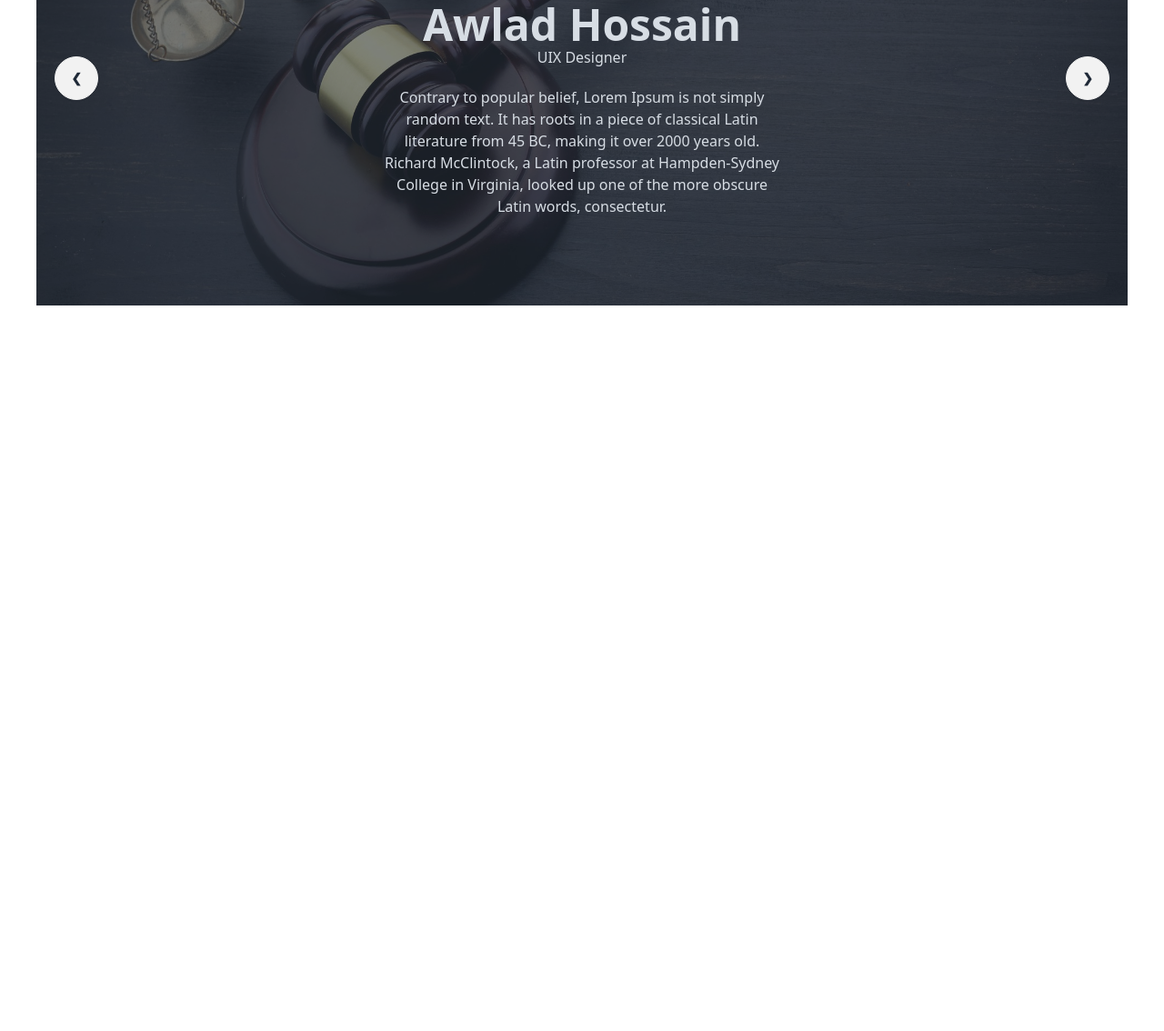
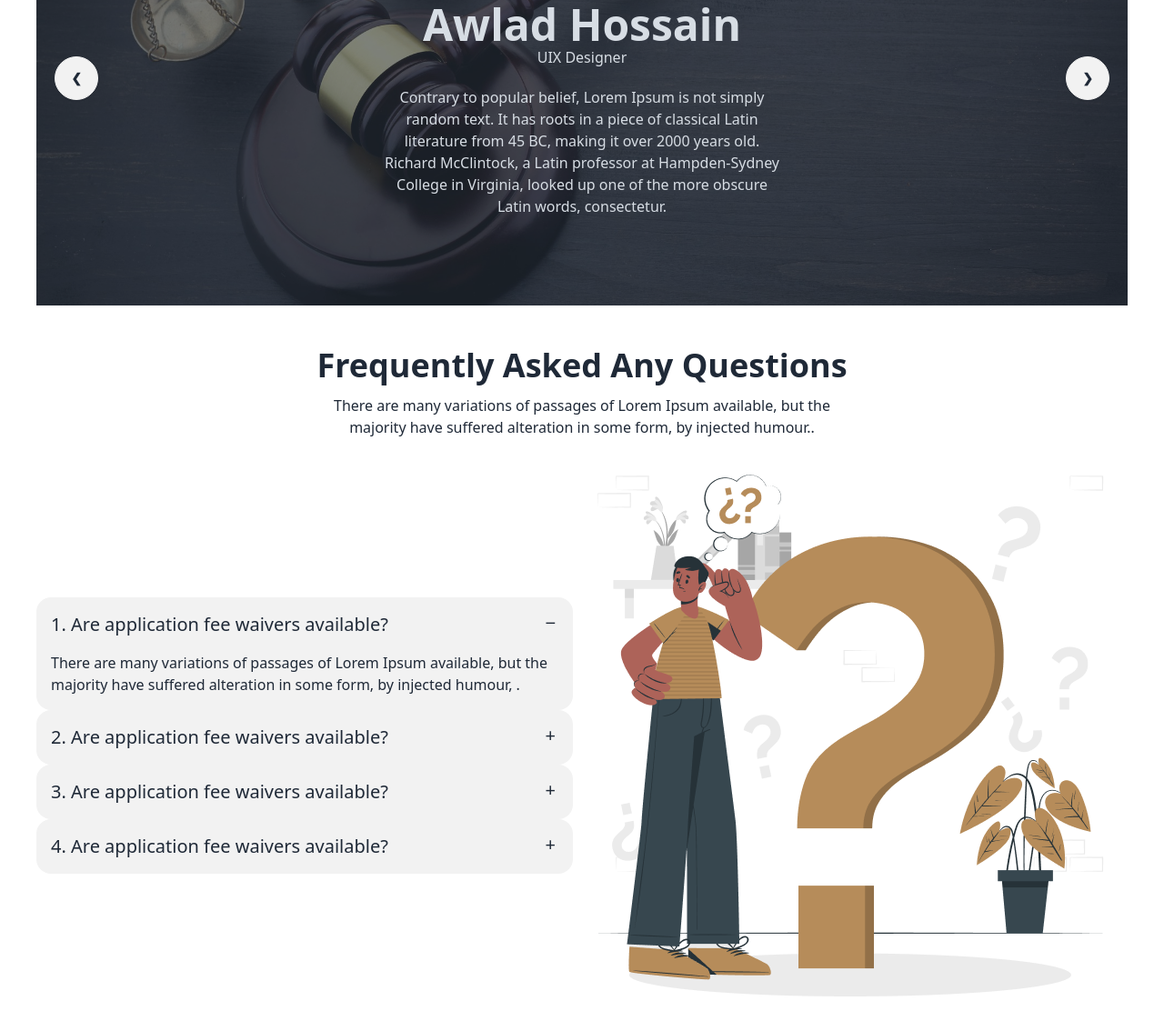
Before and after one commit to shorot-chicham/responsive-legal-solution-with-daisyUI, a plain HTML site: page index.html in a window 1280 px wide. Shown: the part 1950-3084 px from the top of the page at 91% size. Before the commit the page ends 2332 px from the top, so only its background shows below. Drawn offline with nearby package versions, Linux system fonts and the light colour scheme.

Commit message:
added FAQ container in the page

```diff
--- a/index.html
+++ b/index.html
@@ -144,7 +144,7 @@
         <div class="lg:mx-10 mx-3 mb-10">
             <div class="mb-10">
                 <h1 class="text-center text-4xl font-extrabold mb-3">The Legal Practice Area</h1>
-                <p class="text-center w-1/2 mx-auto">There are many variations of passages of Lorem Ipsum available, but
+                <p class="text-center lg:w-1/2 mx-auto">There are many variations of passages of Lorem Ipsum available, but
                     the majority have suffered alteration in some form, by injected humour.</p>
             </div>
             <div class="grid grid-cols-1 md:grid-cols-2 lg:grid-cols-3 justify-center items-center gap-4">
@@ -226,7 +226,8 @@
         <div class="lg:mx-10 mx-3 mb-10">
             <div class="mb-10">
                 <h1 class="text-center text-4xl font-extrabold mb-3">What Our Client Say</h1>
-                <p class="text-center w-1/2 mx-auto">There are many variations of passages of Lorem Ipsum available, but the majority have suffered alteration in some form, by injected humour.</p>
+                <p class="text-center lg:w-1/2 mx-auto">There are many variations of passages of Lorem Ipsum available, but
+                    the majority have suffered alteration in some form, by injected humour.</p>
             </div>
             <!-- carousel section  -->
             <div>
@@ -240,7 +241,10 @@
                                     <img class="mx-auto mb-5" src="images/user1.png" alt="">
                                     <h1 class="text-5xl font-bold">Awlad Hossain</h1>
                                     <p class="mb-5">UIX Designer</p>
-                            <p class="mb-5">Contrary to popular belief, Lorem Ipsum is not simply random text. It has roots in a piece of classical Latin literature from 45 BC, making it over 2000 years old. Richard McClintock, a Latin professor at Hampden-Sydney College in Virginia, looked up one of the more obscure Latin words, consectetur.</p>
+                                    <p class="mb-5">Contrary to popular belief, Lorem Ipsum is not simply random text.
+                                        It has roots in a piece of classical Latin literature from 45 BC, making it over
+                                        2000 years old. Richard McClintock, a Latin professor at Hampden-Sydney College
+                                        in Virginia, looked up one of the more obscure Latin words, consectetur.</p>
                                 </div>
                             </div>
                         </div>
@@ -258,7 +262,10 @@
                                     <img class="mx-auto mb-5" src="images/user1.png" alt="">
                                     <h1 class="text-5xl font-bold">Awlad Hossain</h1>
                                     <p class="mb-5">UIX Designer</p>
-                            <p class="mb-5">Contrary to popular belief, Lorem Ipsum is not simply random text. It has roots in a piece of classical Latin literature from 45 BC, making it over 2000 years old. Richard McClintock, a Latin professor at Hampden-Sydney College in Virginia, looked up one of the more obscure Latin words, consectetur.</p>
+                                    <p class="mb-5">Contrary to popular belief, Lorem Ipsum is not simply random text.
+                                        It has roots in a piece of classical Latin literature from 45 BC, making it over
+                                        2000 years old. Richard McClintock, a Latin professor at Hampden-Sydney College
+                                        in Virginia, looked up one of the more obscure Latin words, consectetur.</p>
                                 </div>
                             </div>
                         </div>
@@ -276,7 +283,10 @@
                                     <img class="mx-auto mb-5" src="images/user1.png" alt="">
                                     <h1 class="text-5xl font-bold">Awlad Hossain</h1>
                                     <p class="mb-5">UIX Designer</p>
-                            <p class="mb-5">Contrary to popular belief, Lorem Ipsum is not simply random text. It has roots in a piece of classical Latin literature from 45 BC, making it over 2000 years old. Richard McClintock, a Latin professor at Hampden-Sydney College in Virginia, looked up one of the more obscure Latin words, consectetur.</p>
+                                    <p class="mb-5">Contrary to popular belief, Lorem Ipsum is not simply random text.
+                                        It has roots in a piece of classical Latin literature from 45 BC, making it over
+                                        2000 years old. Richard McClintock, a Latin professor at Hampden-Sydney College
+                                        in Virginia, looked up one of the more obscure Latin words, consectetur.</p>
                                 </div>
                             </div>
                         </div>
@@ -288,6 +298,59 @@
                 </div>
             </div>
         </div>
+        <!-- FAQ section start  -->
+        <div class="lg:mx-10 mx-3 mb-10">
+            <div class="mb-10">
+                <h1 class="text-center text-4xl font-extrabold mb-3">Frequently Asked Any Questions</h1>
+                <p class="text-center lg:w-1/2 mx-auto">There are many variations of passages of Lorem Ipsum available, but
+                    the majority have suffered alteration in some form, by injected humour..</p>
+            </div>
+            <!-- FAQ content  -->
+            <div class="flex-col-reverse flex lg:flex-row justify-center items-center gap-5">
+                <div class="flex-1">
+                    <div class="collapse collapse-plus bg-base-200">
+                        <input type="radio" name="my-accordion-3" checked="checked" />
+                        <div class="collapse-title text-xl font-medium">
+                            1. Are application fee waivers available?
+                        </div>
+                        <div class="collapse-content">
+                            <p>There are many variations of passages of Lorem Ipsum available, but the majority have suffered alteration in some form, by injected humour, . </p>
+                        </div>
+                    </div>
+                    <div class="collapse collapse-plus bg-base-200">
+                        <input type="radio" name="my-accordion-3" />
+                        <div class="collapse-title text-xl font-medium">
+                            2. Are application fee waivers available?
+                        </div>
+                        <div class="collapse-content">
+                            <p>There are many variations of passages of Lorem Ipsum available, but the majority have suffered alteration in some form, by injected humour, .</p>
+                        </div>
+                    </div>
+                    <div class="collapse collapse-plus bg-base-200">
+                        <input type="radio" name="my-accordion-3" />
+                        <div class="collapse-title text-xl font-medium">
+                            3. Are application fee waivers available?
+                        </div>
+                        <div class="collapse-content">
+                            <p>There are many variations of passages of Lorem Ipsum available, but the majority have suffered alteration in some form, by injected humour, .</p>
+                        </div>
+                    </div>
+                    <div class="collapse collapse-plus bg-base-200">
+                        <input type="radio" name="my-accordion-3" />
+                        <div class="collapse-title text-xl font-medium">
+                            4. Are application fee waivers available?
+                        </div>
+                        <div class="collapse-content">
+                            <p>There are many variations of passages of Lorem Ipsum available, but the majority have suffered alteration in some form, by injected humour, .</p>
+                        </div>
+                    </div>
+                </div>
+                <!-- FAQ img  -->
+                <div class="flex-1">
+                    <img src="images/faq.png" alt="">
+                </div>
+            </div>
+        </div>
     </main>
     <footer>
 
```
Lines whose indentation alone changed are shown as unchanged.
